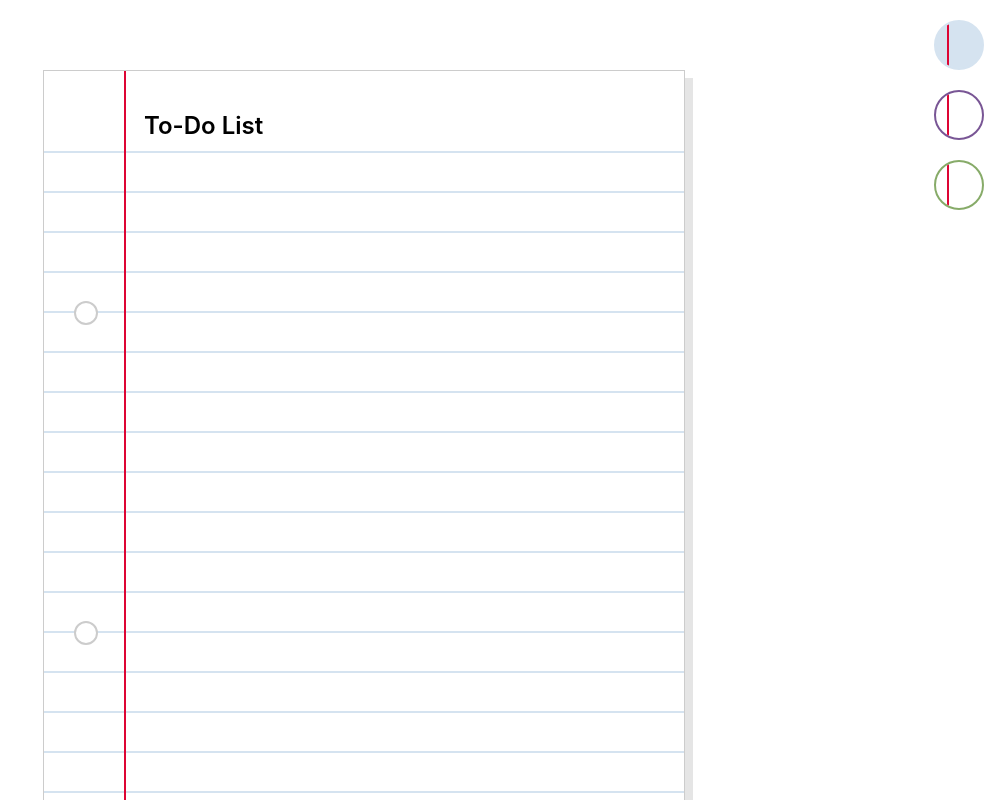
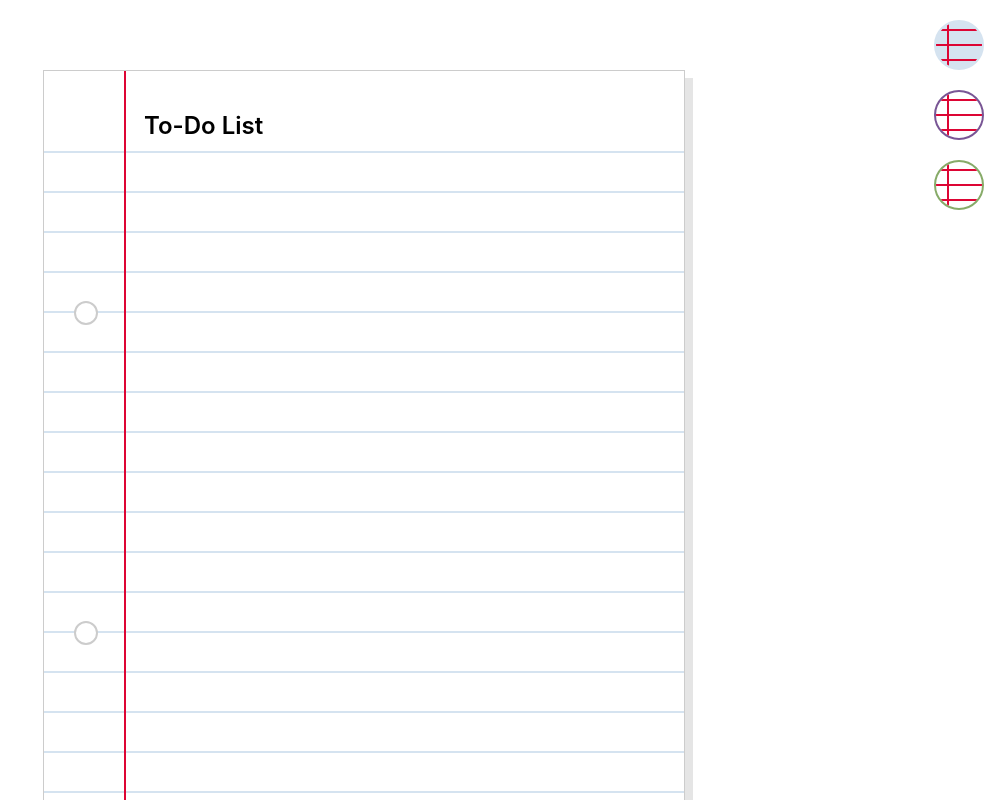
Before and after one commit to maeBoittiaux/to-do-list, a React (Create React App) app: page / in a window 1280 px wide. Shown: the top 800 px of the page, without its empty margins (276-1280 px from the left). Built offline with nearby package versions, Linux system fonts and the light colour scheme; the HTML template or start-up script is replaced by a standard one.

Commit message:
Add horizontal lines to colour theme buttons to mimic paper design

```diff
--- a/src/ColourTheme.css
+++ b/src/ColourTheme.css
@@ -50,6 +50,22 @@
     background-color: rgb(221, 5, 52);
 }
 
+.colour-theme-button .horizontal-lines {
+    position: absolute;
+    width: 100%;
+    height: 100%;
+    display: flex;
+    flex-direction: column;
+    justify-content: space-around;
+    align-items: center;
+}
+
+.horizontal-line {
+    width: 100%;
+    height: 2px;
+    background-color: rgb(221, 5, 52);
+}
+
 .button-0 {
     background-color: white;
     border-color: #D5E3F0;
--- a/src/ColourTheme.js
+++ b/src/ColourTheme.js
@@ -22,7 +22,13 @@ const ButtonGroup = () => {
                     key={buttonIndex}
                     className={`colour-theme-button button-${buttonIndex} ${activeButton === buttonIndex ? 'active' : ''}`}
                     onClick={() => handleButtonClick(buttonIndex)}
-                ></button>
+                >
+                    <div className="horizontal-lines">
+                        <div className="horizontal-line"></div>
+                        <div className="horizontal-line"></div>
+                        <div className="horizontal-line"></div>
+                    </div>
+                </button>
             ))}
         </div>
     );
```
